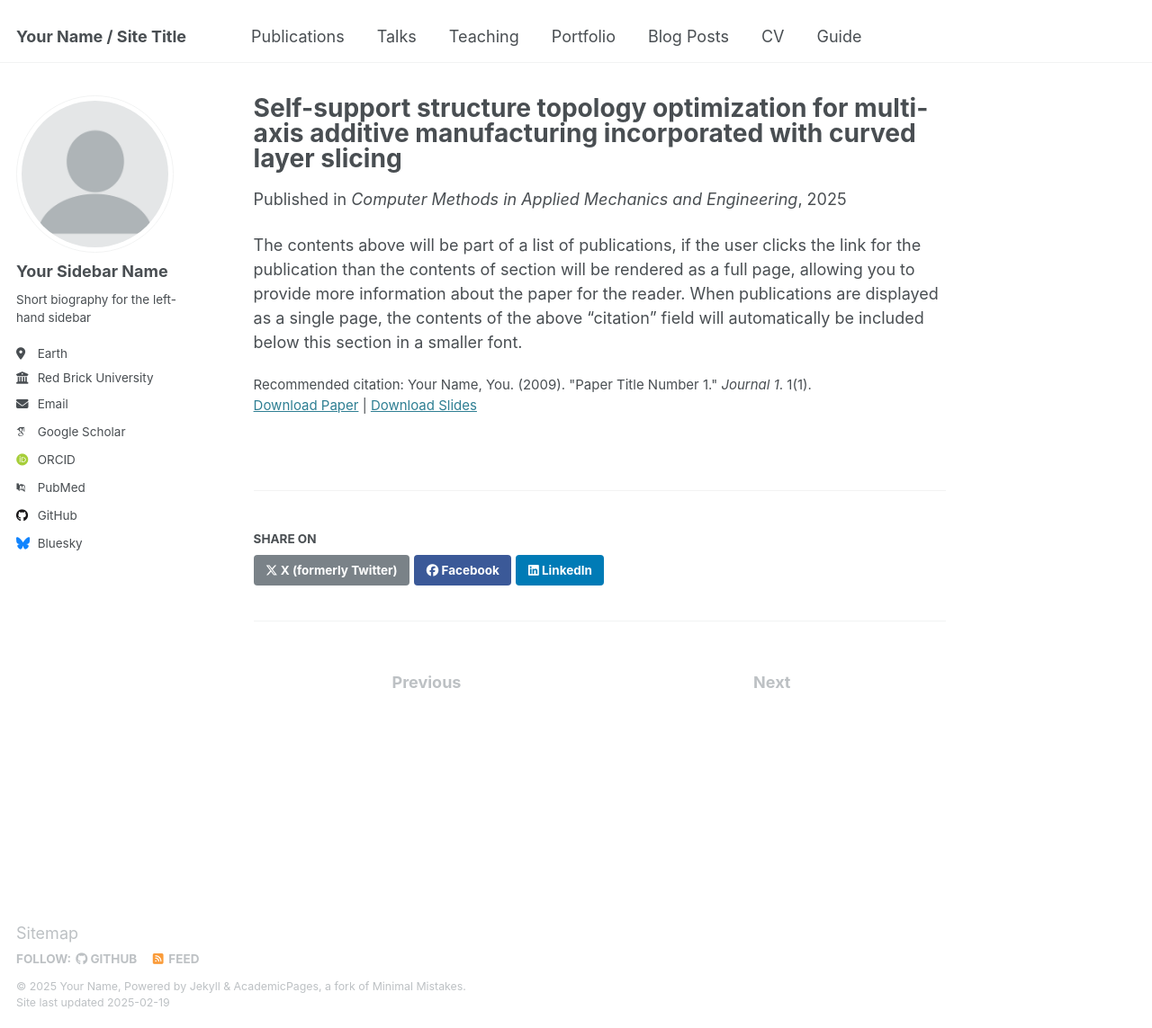
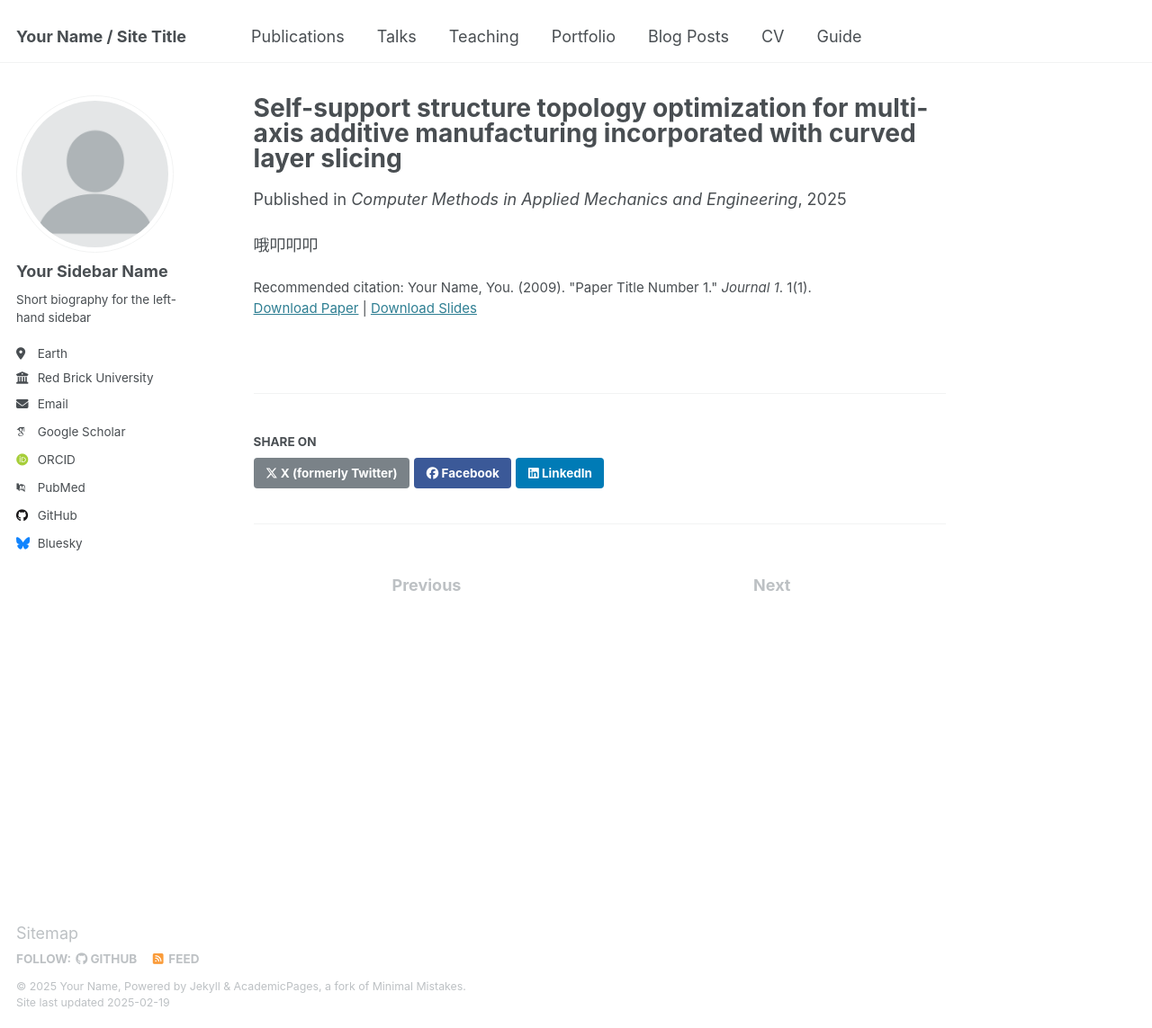
Before and after one commit to shuzhi1996/shuzhi1996.github.io, a Jekyll site: the page built from _publications/2009-10-01-paper-title-number-1.md, in a window 1280 px wide and 1143 px high. Shown: the whole window at 90% size. Built offline with Jekyll 4.4.1, drawn with Linux system fonts in a browser that asks for light colours; some web fonts are replaced.

Commit message:
Update 2009-10-01-paper-title-number-1.md

```diff
--- a/_publications/2009-10-01-paper-title-number-1.md
+++ b/_publications/2009-10-01-paper-title-number-1.md
@@ -11,4 +11,4 @@ paperurl: 'https://doi.org/10.1016/j.cma.2025.117841'
 citation: 'Your Name, You. (2009). &quot;Paper Title Number 1.&quot; <i>Journal 1</i>. 1(1).'
 ---
 
-The contents above will be part of a list of publications, if the user clicks the link for the publication than the contents of section will be rendered as a full page, allowing you to provide more information about the paper for the reader. When publications are displayed as a single page, the contents of the above "citation" field will automatically be included below this section in a smaller font.
+哦叩叩叩
```
